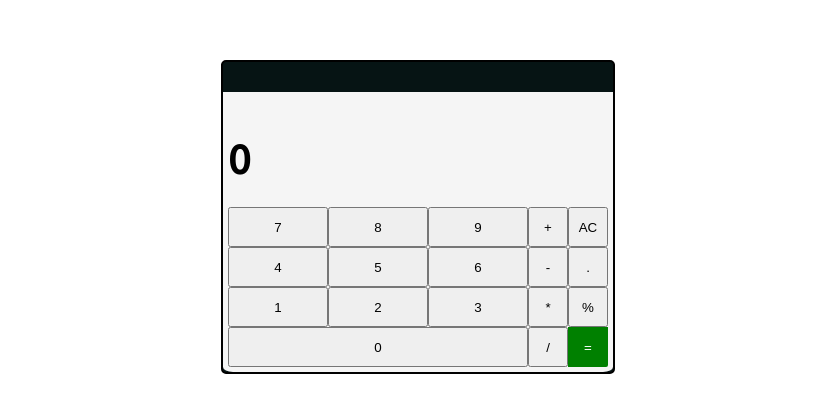
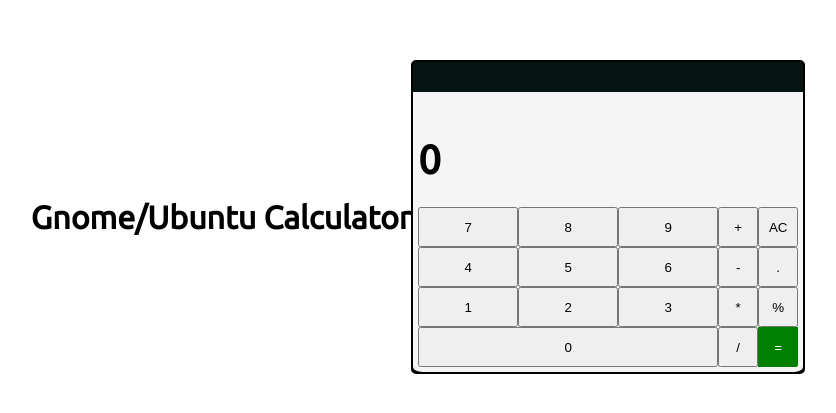
Before and after one commit to tunsmart/calculator, a plain HTML site: page index.html in a window 1280 px wide. Shown: the part 191-604 px from the top of the page, without its empty margins (222-1058 px from the left). Drawn offline with Linux system fonts and the light colour scheme.

Commit message:
Add title

```diff
--- a/index.html
+++ b/index.html
@@ -9,6 +9,7 @@
     <script src="script.js" defer></script>
 </head>
 <body>
+    <h1>Gnome/Ubuntu Calculator</h1>
     <div class="container-1">
         <div class="container">
             <p class="display"></p>
```
